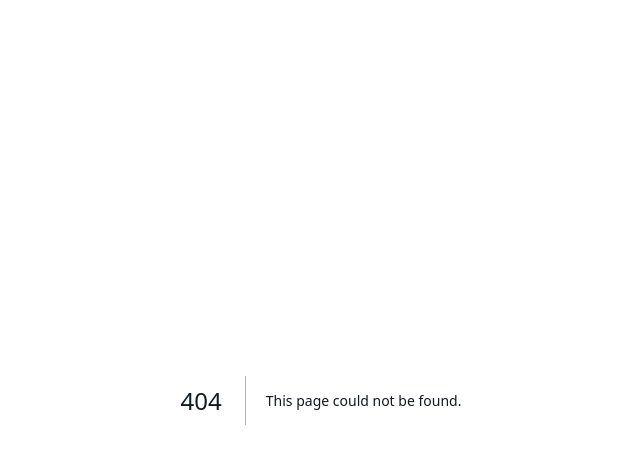
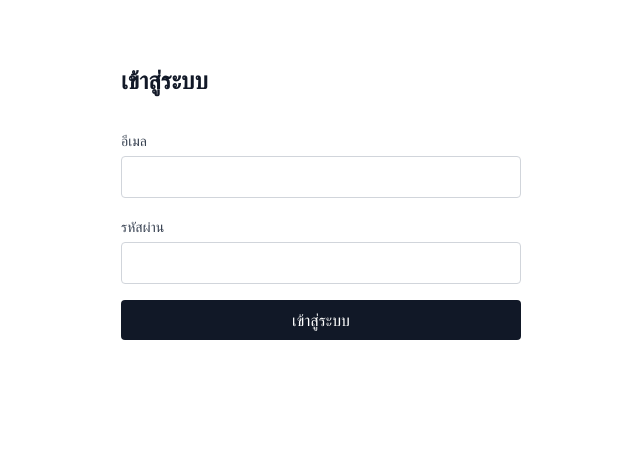
Before and after one commit to ingkawatlimvipuwat-sys/fit-mvp, a Next.js app: page /login in a window 1280 px wide. Before the commit this address had no page. Shown: the top 464 px of the page, without its empty margins (319-959 px from the left). Built offline with nearby package versions, Linux system fonts and the light colour scheme; no server answers.

Commit message:
feat(auth): login page

```diff
--- /dev/null
+++ b/app/login/page.tsx
@@ -0,0 +1,50 @@
+'use client';
+import { useState } from 'react';
+import { useRouter } from 'next/navigation';
+import { createSupabaseBrowserClient } from '@/lib/supabase/browser';
+import { t } from '@/lib/i18n/strings';
+
+export default function LoginPage() {
+  const router = useRouter();
+  const [error, setError] = useState<string | null>(null);
+  const [loading, setLoading] = useState(false);
+  const supabase = createSupabaseBrowserClient();
+
+  async function onSubmit(e: React.FormEvent<HTMLFormElement>) {
+    e.preventDefault();
+    setError(null);
+    setLoading(true);
+    const form = new FormData(e.currentTarget);
+    const email = String(form.get('email') ?? '');
+    const password = String(form.get('password') ?? '');
+    const { error } = await supabase.auth.signInWithPassword({ email, password });
+    setLoading(false);
+    if (error) { setError(error.message); return; }
+    router.push('/dashboard');
+    router.refresh();
+  }
+
+  return (
+    <main className="mx-auto max-w-md px-6 py-16">
+      <h1 className="text-2xl font-semibold">{t.login.th}</h1>
+      <form className="mt-8 space-y-4" onSubmit={onSubmit}>
+        <label className="block">
+          <span className="text-sm text-gray-700">{t.email.th}</span>
+          <input required name="email" type="email" className="mt-1 block w-full rounded border border-gray-300 px-3 py-2" />
+        </label>
+        <label className="block">
+          <span className="text-sm text-gray-700">{t.password.th}</span>
+          <input required name="password" type="password" className="mt-1 block w-full rounded border border-gray-300 px-3 py-2" />
+        </label>
+        {error && <p className="text-sm text-red-600">{error}</p>}
+        <button
+          type="submit"
+          disabled={loading}
+          className="w-full rounded bg-gray-900 px-4 py-2 text-white disabled:opacity-60"
+        >
+          {loading ? '…' : t.loginSubmit.th}
+        </button>
+      </form>
+    </main>
+  );
+}
```
